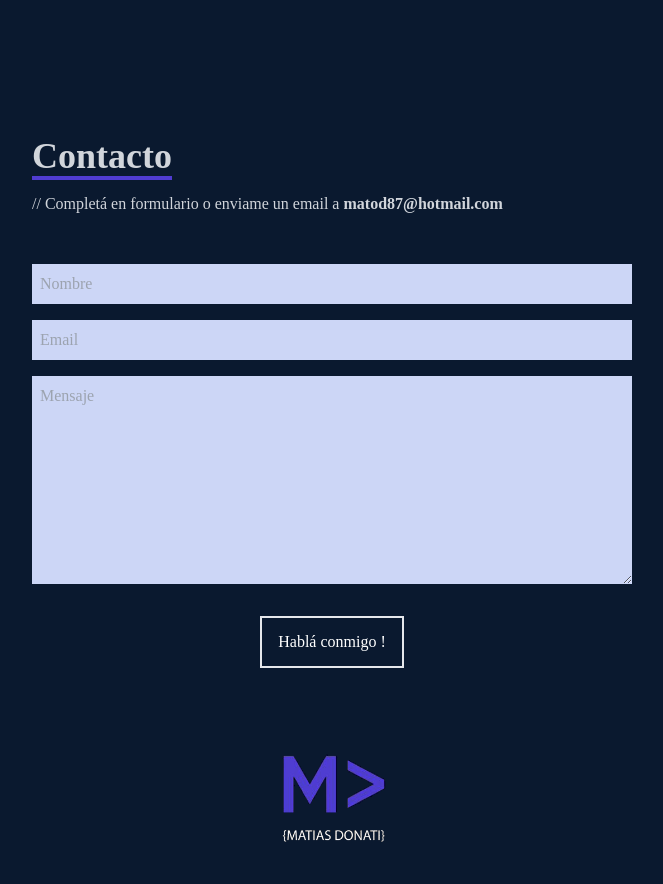
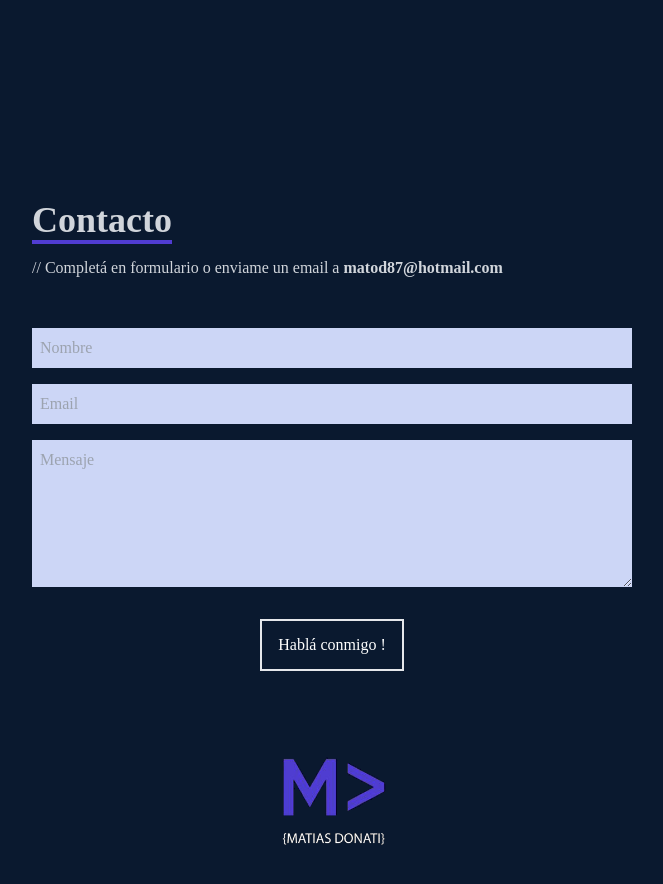
Before and after one commit to MatiasDonati/portfolio, a React (Create React App) app: page / in a window 1280 px wide. Shown: the part 3080-3964 px from the top of the page, without its empty margins (308-971 px from the left). Built offline with nearby package versions, Linux system fonts and the light colour scheme; the HTML template or start-up script is replaced by a standard one.

Commit message:
padding componente contacto

```diff
--- a/src/components/Contact.jsx
+++ b/src/components/Contact.jsx
@@ -3,14 +3,14 @@ import Logo1 from '../assets/logoPrueba1.png'
 const Contact = () => {
     return (
         <div name='contact' className='w-full h-screen bg-[#0a192f] flex justify-center items p-4'>
-            <form method='POST' action="https://getform.io/f/06799291-97c1-4706-8d67-f1722a54d4f5" className='flex flex-col max-w-[600px] w-full'>
+            <form method='POST' action="https://getform.io/f/06799291-97c1-4706-8d67-f1722a54d4f5" className='flex flex-col max-w-[600px] w-full pt-16'>
                 <div className='pb-8'>
                     <p className='text-4xl font-bold inline border-b-4 border-[#503CD1] text-gray-300'>Contacto</p>
                     <p className='text-gray-300 py-4 '>// Completá en formulario o enviame un email a <strong>matod87@hotmail.com</strong></p>
                 </div>
                 <input className='bg-[#ccd6f6] p-2' type='text' placeholder='Nombre' name='name' />
                 <input className='my-4 p-2 bg-[#ccd6f6]' type='email' placeholder='Email' name='email' />
-                <textarea className='bg-[#ccd6f6] p-2' name='message' rows='8' placeholder='Mensaje'></textarea>
+                <textarea className='bg-[#ccd6f6] p-2' name='message' rows='10' placeholder='Mensaje'></textarea>
                 <button className='text-white border-2 hover:bg-[#503CD1] hover:border-[#503CD1] px-4 py-3 my-8 mx-auto flex items-center'>Hablá conmigo !</button>
                 <div className='text-white px-4 py-3 my-8 mx-auto flex items-center'>
                     <img src={Logo1} alt="Logo Image" style={{ width: '120px' }} />
```
